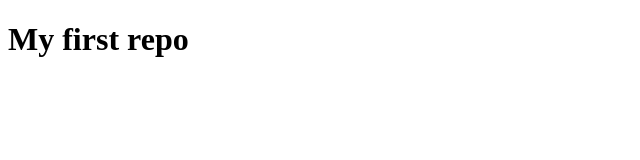
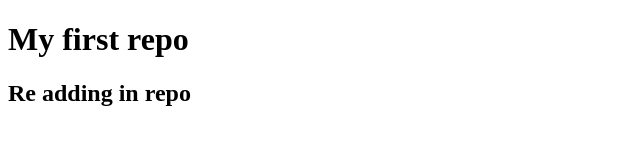
Before and after one commit to TazibSorowar/repo-01, a plain HTML site: page index.html in a window 1280 px wide. Shown: the whole page, without its empty margins (0-640 px from the left). Drawn offline with Linux system fonts and the light colour scheme.

Commit message:
re-adding

```diff
--- a/index.html
+++ b/index.html
@@ -8,5 +8,6 @@
 </head>
 <body>
     <h1>My first repo</h1>
+    <h2>Re adding in repo</h2>
 </body>
 </html>
```
